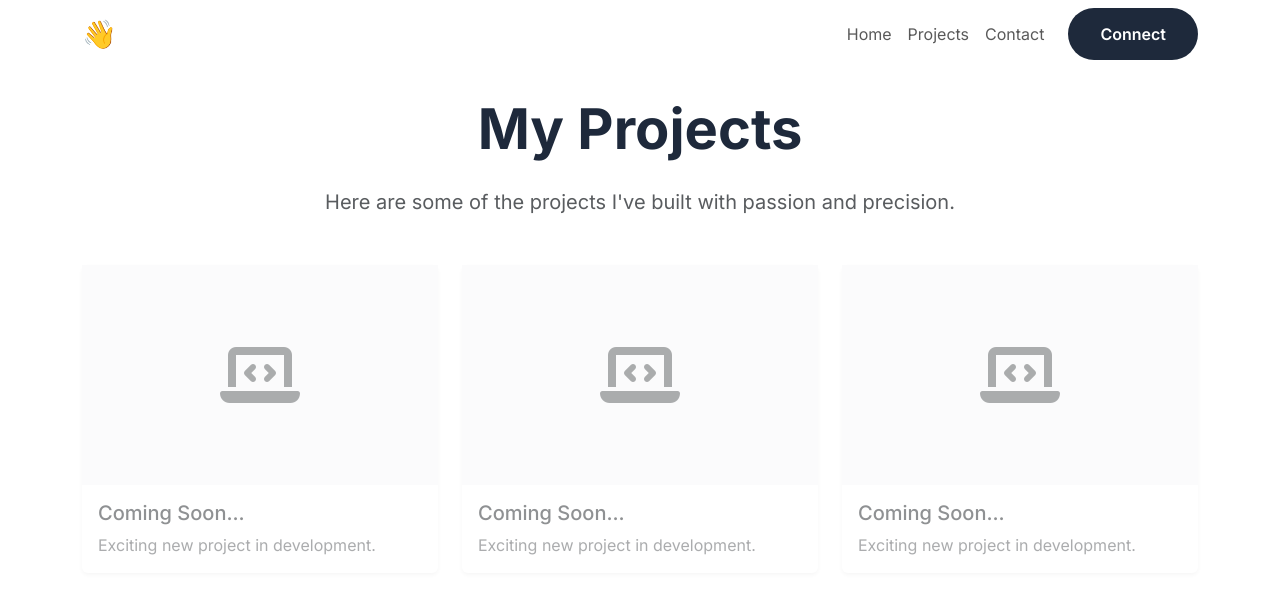
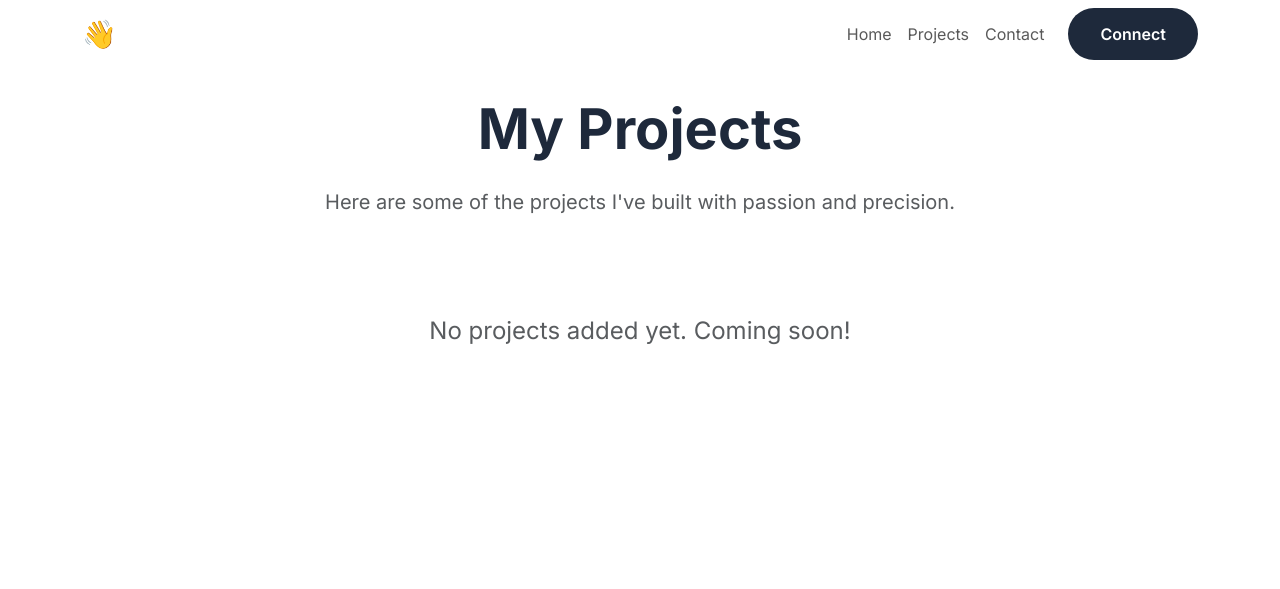
Before and after one commit to VINN5/P.portfolio, a Flask app: template templates/projects.html in a window 1280 px wide. Shown: the top 589 px of the page. After the commit the page ends 345 px from the top, so only its background shows below. Run offline with Flask 3, Linux system fonts and the light colour scheme; the template is opened without the code that fills it, so the values that code supplies are empty.

Commit message:
Final fix projects.html - safe placeholders + note support

```diff
--- a/templates/projects.html
+++ b/templates/projects.html
@@ -88,6 +88,11 @@
             <p class="lead text-muted">Here are some of the projects I've built with passion and precision.</p>
         </div>
 
+        {% if projects|length == 0 %}
+        <div class="text-center py-5">
+            <p class="text-muted fs-4">No projects added yet. Coming soon!</p>
+        </div>
+        {% else %}
         <div class="row g-4 justify-content-center">
             {% for project in projects %}
             <div class="col-lg-4 col-md-6">
@@ -145,6 +150,7 @@
                 {% endfor %}
             {% endif %}
         </div>
+        {% endif %}
     </div>
 </section>
 {% endblock %}
```
